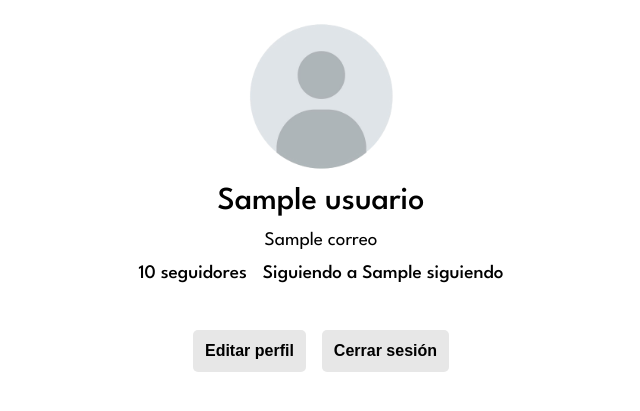
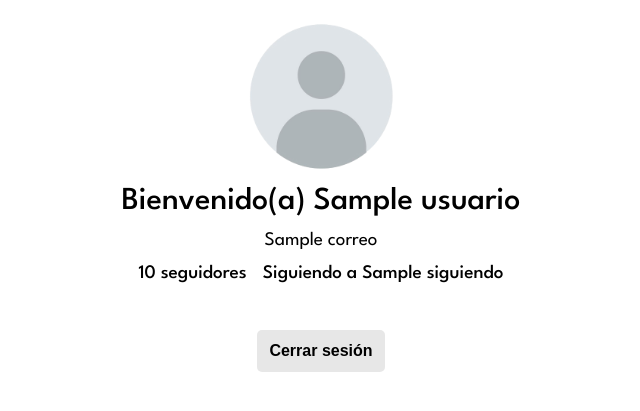
Before and after one commit to Tobvl/Backend_Eva1, a Django app: template Main/frontend/templates/perfil.html in a window 1280 px wide. Shown: the part 75-486 px from the top of the page, without its empty margins (319-959 px from the left). Run offline with Django 5.2, Linux system fonts and the light colour scheme; the template is opened without the code that fills it: most values are stand-ins (such as "Sample title", 1, 10 or a date in 2020); some libraries are stand-ins or nearby versions.

Commit message:
Se elimina boton de editar perfil y se añade 'Bienvenido' al perfil'

```diff
--- a/Main/api/data.json
+++ b/Main/api/data.json
@@ -1 +1 @@
-{"usuarios": [{"id": 1, "username": "jdoe", "email": "1@1.com", "password": "12345678", "seguidores": 15, "siguiendo": 2000, "active": true, "login_attempts": 3}, {"id": 2, "username": "jdoe2", "email": "2@2.com", "password": "12345678", "seguidores": 0, "siguiendo": 0, "active": true, "login_attempts": 0}, {"id": 3, "username": "123", "email": "123@123.com", "password": "123123123A", "seguidores": 0, "siguiendo": 0, "active": true, "login_attempts": 0}, {"id": 4, "username": "hola", "email": "hola@hola.com", "password": "A1234567", "seguidores": 0, "siguiendo": 0, "active": true, "login_attempts": 0}, {"id": 5, "username": "chao", "email": "chao@chao.com", "password": "1234567A", "seguidores": 0, "siguiendo": 0, "active": false, "login_attempts": 3}]}
+{"usuarios": [{"id": 1, "username": "jdoe", "email": "1@1.com", "password": "12345678", "seguidores": 15, "siguiendo": 2000, "active": true, "login_attempts": 3}, {"id": 2, "username": "jdoe2", "email": "2@2.com", "password": "12345678", "seguidores": 0, "siguiendo": 0, "active": true, "login_attempts": 0}, {"id": 3, "username": "123", "email": "123@123.com", "password": "123123123A", "seguidores": 0, "siguiendo": 0, "active": true, "login_attempts": 0}, {"id": 4, "username": "hola", "email": "hola@hola.com", "password": "A1234567", "seguidores": 0, "siguiendo": 0, "active": true, "login_attempts": 0}, {"id": 5, "username": "chao", "email": "chao@chao.com", "password": "1234567A", "seguidores": 0, "siguiendo": 0, "active": false, "login_attempts": 3}, {"id": 6, "username": "Nata", "email": "nataliamelladocani@gmail.com", "password": "12345678A", "seguidores": 0, "siguiendo": 0, "active": true, "login_attempts": 0}, {"id": 7, "username": "Manuel Soto", "email": "manuelsotosalasar@gmail.com", "password": "12345678A", "seguidores": 0, "siguiendo": 0, "active": true, "login_attempts": 0}]}
--- a/Main/frontend/templates/perfil.html
+++ b/Main/frontend/templates/perfil.html
@@ -15,14 +15,13 @@
         <main class="main-perfil">
             <div class="perfil-info">
                 <img src="{% static 'images/avatar.png' %}" alt="Usuario" class="avatar">
-                <h2>{{usuario}}</h2>
+                <h2>Bienvenido(a) {{usuario}}</h2>
                 <p>{{correo}}</p>
                 <div class="perfil-stats">
                     <p>{{seguidores}} seguidores</p>
                     <p>Siguiendo a {{siguiendo}}</p>
                 </div>
                 <div class="perfil-buttons">
-                    <button>Editar perfil</button>
                     <button onclick="cerrarSesion()">Cerrar sesión</button>
                 </div>
             </div>
```
